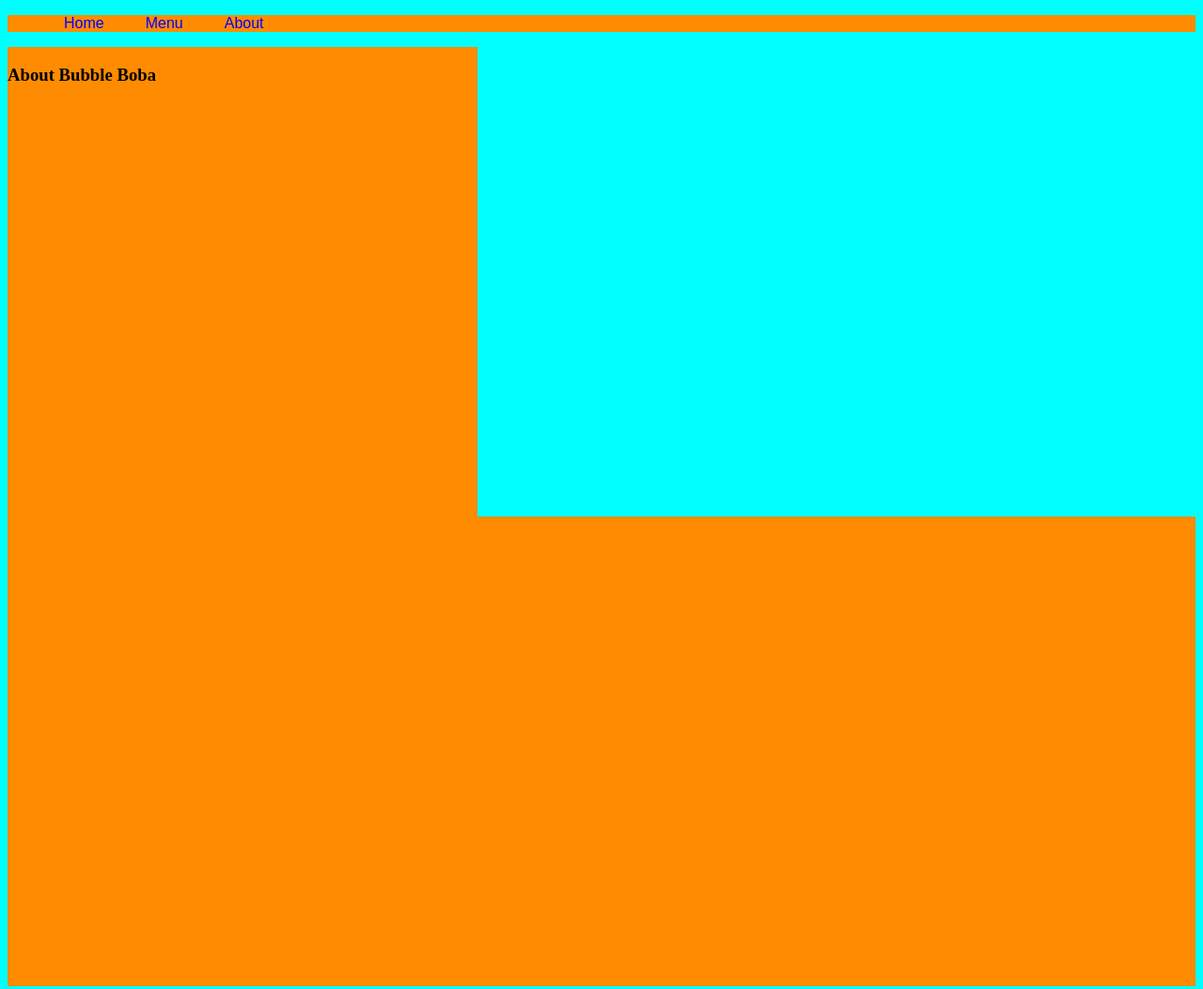
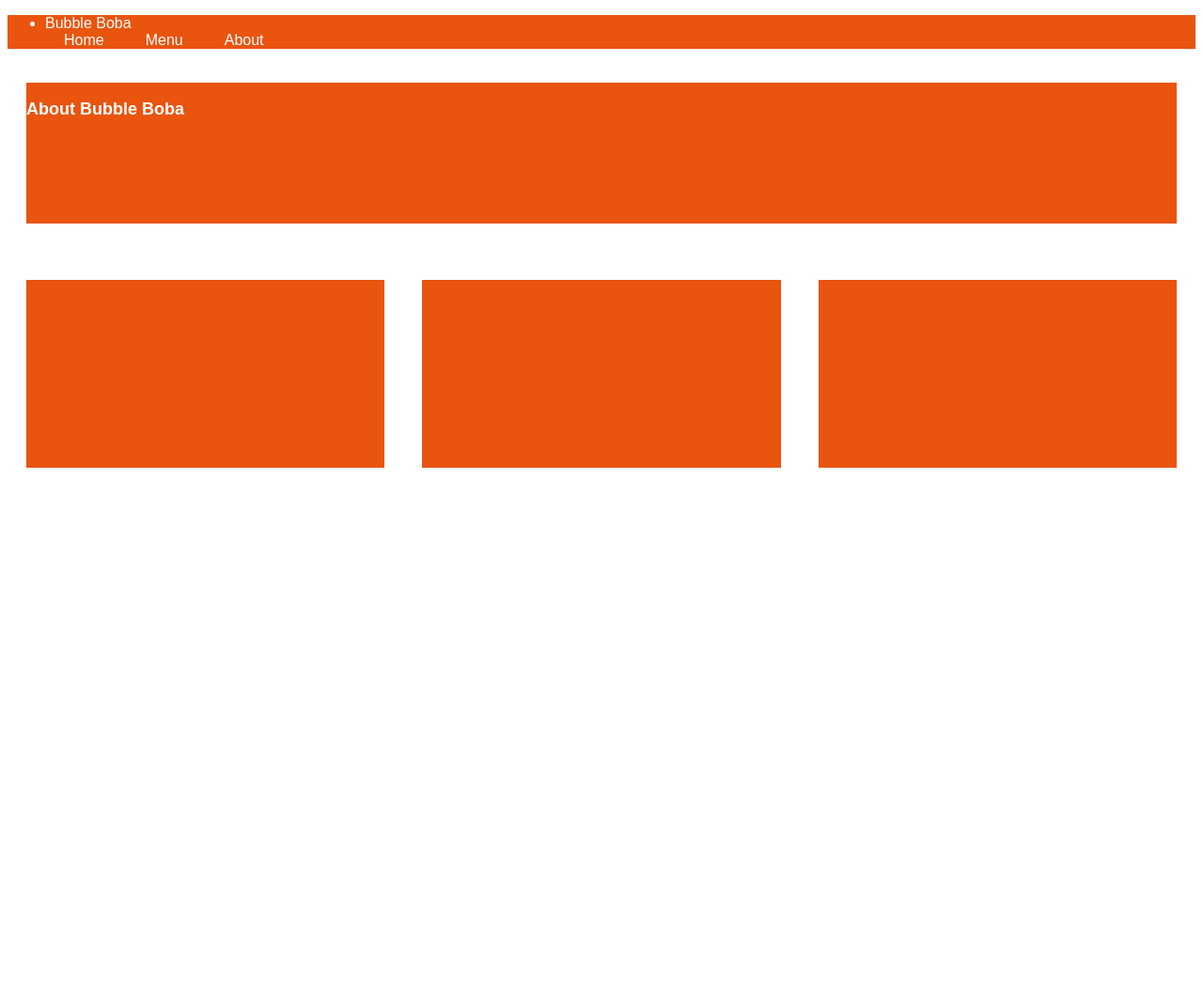
Before and after one commit to PhilipBoone/Boone_Philip_WebDesign2, a plain HTML site: page PhilipBoone_WebDesign2_Wk6_MidTerm/PhilipBoone_Wk6_p3.html in a window 1280 px wide. Shown: the whole page at 94% size. After the commit the page ends 800 px from the top, so only its background shows below. Drawn offline with Linux system fonts and the light colour scheme.

Commit message:
PhilipBoone Web2 Wk6 Mid-Term
Philip Boone Web Design 2 Wk6

```diff
--- a/PhilipBoone_WebDesign2_Wk6_MidTerm/PhilipBoone_Wk6.css
+++ b/PhilipBoone_WebDesign2_Wk6_MidTerm/PhilipBoone_Wk6.css
@@ -1,29 +1,47 @@
 
 
 nav {
-    background-color: darkorange;
+    background-color: rgb(233, 84, 15);
 }
 
 a {
     text-decoration: none;
     font-family: Arial, Helvetica, sans-serif;
-    color: blue;
+    color: white;
     padding: 20px;
     text-align: center;
+    font-size: medium;
+    font-weight: 400;
 }
 
 body {
-    background-color: cyan;
+    background-color: white;
 }
 
 section {
     display: flex;
     flex-direction: row;
-    row-gap: 20px;
+    flex-wrap: nowrap;
+    margin-bottom: 20px;
+}
+
+article {
+    display: flex;
+    flex-direction: row;
+    flex-wrap: nowrap;
+    margin: 20px;
+    background-color: turquoise;
 }
 
 @media (max-width: 320px) {
     section {
+        display: flex;
+        flex-direction: column;
+        flex-wrap: wrap;
+        column-gap: 20px;
+    }
+
+    article {
         display: flex;
         flex-direction: column;
         flex-wrap: wrap;
@@ -35,18 +53,66 @@ section {
         flex-direction: column;
         flex-wrap: wrap;
     }
+
+    li {
+        display: flex;
+        flex-direction: column;
+    }
 }
 
 @media (min-width: 321) {
     section {
         display: flex;
         flex-direction: row;
+        row-gap: 20px;
         flex-wrap: nowrap;
+    }
+
+
+    a {
+        display: flex;
+        flex-direction: row;
+        flex-wrap: nowrap;
+    }
+
+    li {
+        display: flex;
+        flex-direction: row;
     }
 }
 
 article {
-    background-color: darkorange;
-    height: 500px;
-    width: 500px;
+    background-color: rgb(233, 84, 15);
 }
+
+.article1 {
+    height: 200px;
+    width: 50%;
+}
+
+.article2 {
+    height: 200px;
+    width: 33.333%;
+}
+
+li {
+    font-family: Arial, Helvetica, sans-serif;
+    color: white;
+}
+
+.Title {
+    width: 100%;
+    height: 150px;
+}
+
+h1 {
+    font-family: Arial, Helvetica, sans-serif;
+    color: white;
+    text-align: center;
+    font-size: large;
+}
+
+img {
+    height: 180px;
+    width: 45%;
+}
--- a/PhilipBoone_WebDesign2_Wk6_MidTerm/PhilipBoone_Wk6_p3.html
+++ b/PhilipBoone_WebDesign2_Wk6_MidTerm/PhilipBoone_Wk6_p3.html
@@ -14,24 +14,23 @@
     <header>
         <nav>
             <ul>
+                <li>Bubble Boba</li>
                 <a href="PhilipBoone_Web2_Wk6.html">Home</a>
-                <a href="PhilipBoone_Wk6_p2">Menu</a>
-                <a href="PhilipBoone_Wk6_p3">About</a>
+                <a href="PhilipBoone_Wk6_p2.html">Menu</a>
+                <a href="PhilipBoone_Wk6_p3.html">About</a>
             </ul>
         </nav>
     </header>
     <main>
         <section class="about">
-            <article>
+            <article class="Title">
                 <h1>About Bubble Boba</h1>
             </article>
         </section>
         <section class="about">
-            <article></article>
-            <article></article>
-            <article></article>
-        </section>
-        <section></section>
+            <article class="article2"></article>
+            <article class="article2"></article>
+            <article class="article2"></article>
     </main>
 </body>
 </html>
```
Also changed, not shown: PhilipBoone_WebDesign2_Wk6_MidTerm/PhilipBoone_Web2_Wk6.html (+14 -11 lines), PhilipBoone_WebDesign2_Wk6_MidTerm/PhilipBoone_Wk6_p2.html (+10 -16 lines).
